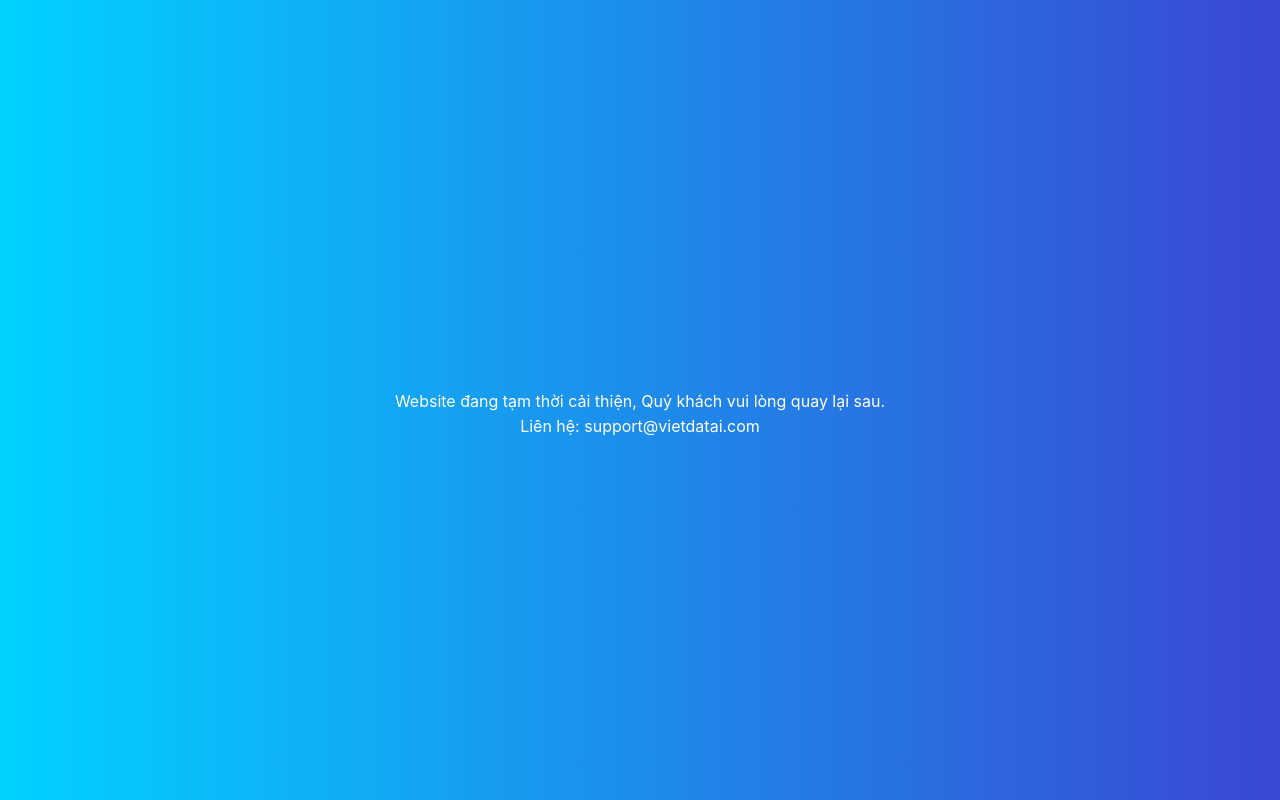
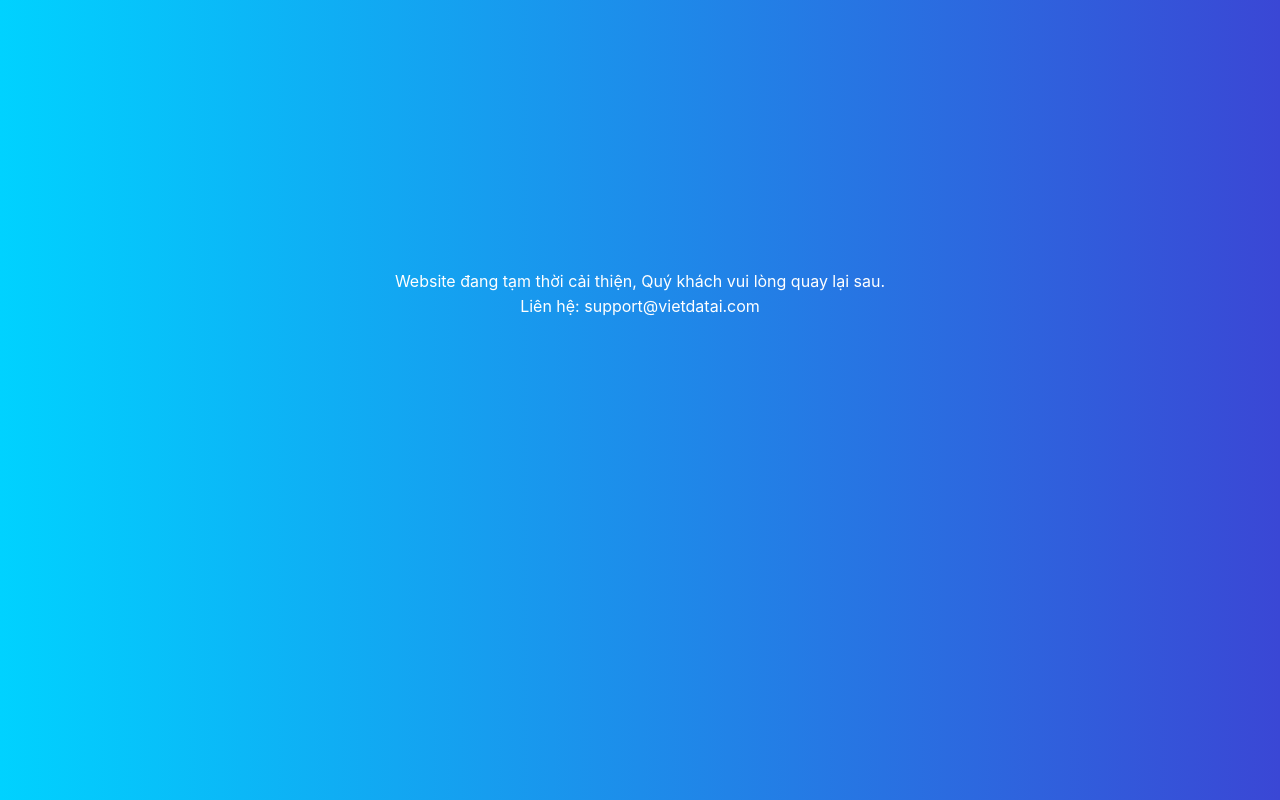
Before and after one commit to longzenn/vietdatai.com, a plain HTML site: page index.html in a window 1280 px wide. Drawn offline with Linux system fonts and the light colour scheme.

Commit message:
Update index.html

```diff
--- a/index.html
+++ b/index.html
@@ -5,7 +5,7 @@
     <style>
       * {margin: 0; padding: 0; border: 0; font-size: 100%;}
       html {background: linear-gradient(90deg, #00d2ff 0%, #3a47d5 100%); font-family: -apple-system,BlinkMacSystemFont,"Segoe UI","Noto Sans",Helvetica,Arial,sans-serif,"Apple Color Emoji","Segoe UI Emoji"; line-height: 1.6; box-sizing: border-box;}
-	  .text {position: absolute; left: 0; right: 0; text-align: center; bottom: 45%; padding: 0 10%; color: #fff;}
+	  .text {position: absolute; left: 0; right: 0; text-align: center; bottom: 60%; padding: 0 10%; color: #fff;}
     </style>
   </head>
   <body>
```
